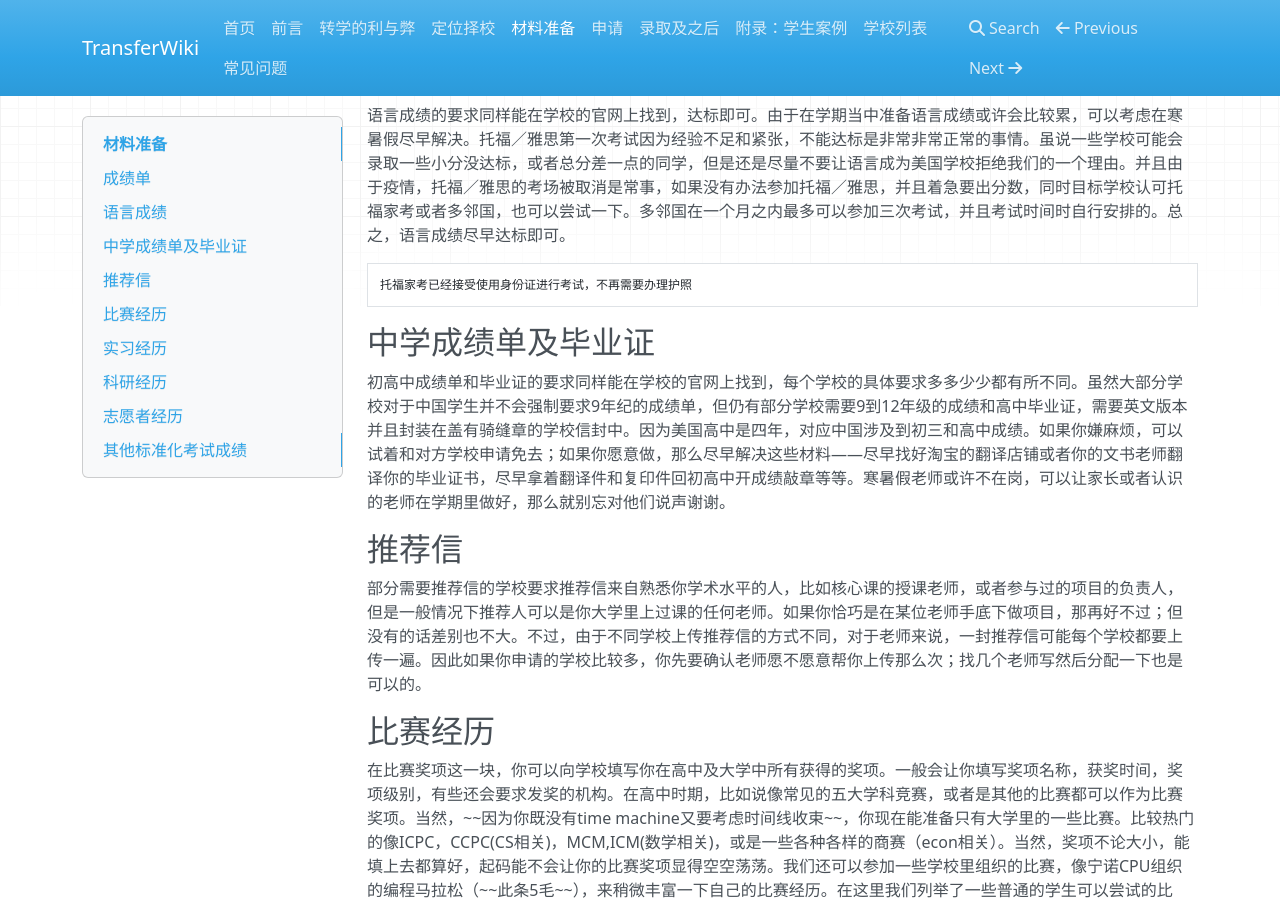
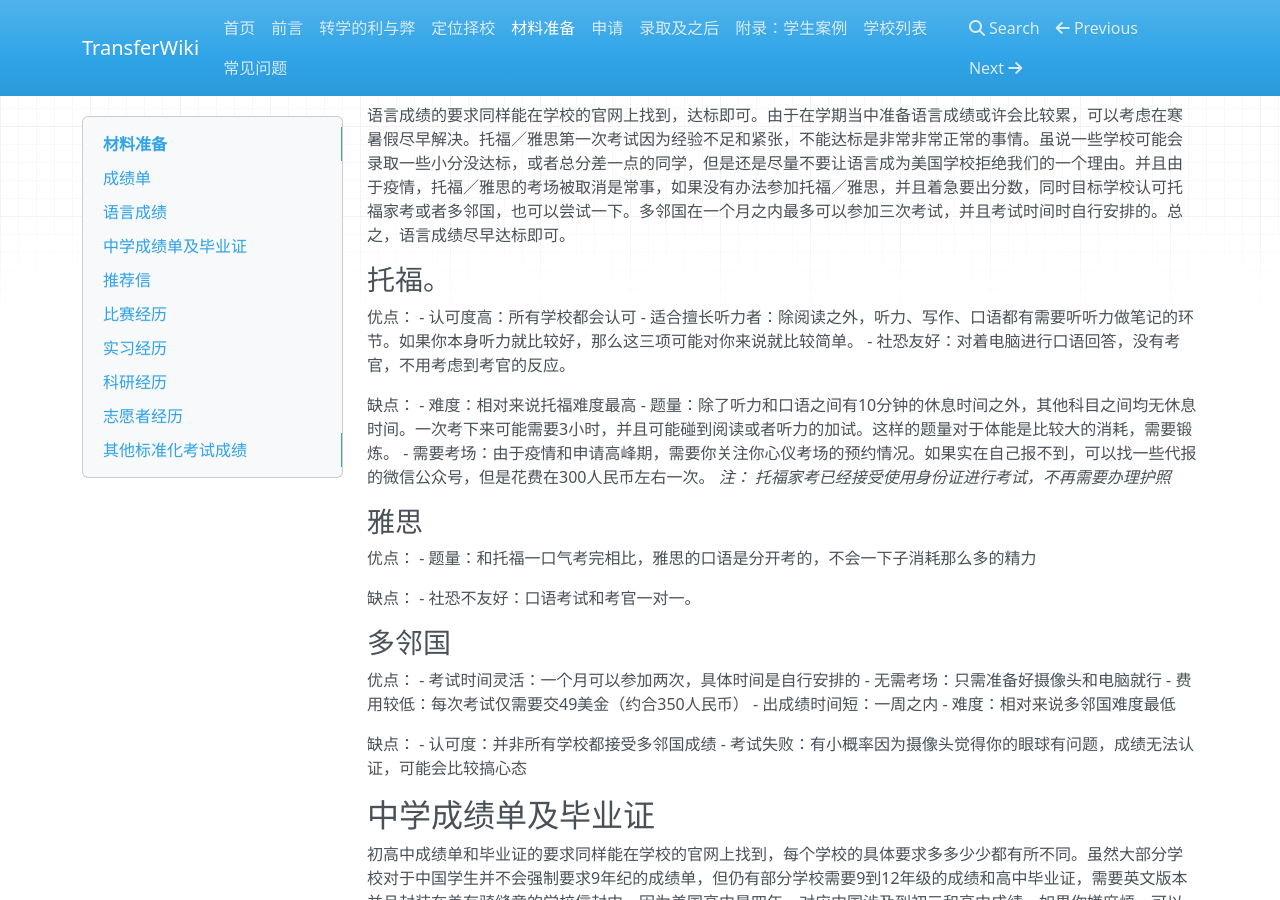
Before and after one commit to SihanXU/TransferWiki, an MkDocs documentation site: the page built from docs/material.md, in a window 1280 px wide and 900 px high, scrolled down 476 px. Built offline with MkDocs 1.6.1, drawn with Linux system fonts in a browser that asks for light colours; nearby versions of some CDN libraries.

Commit message:
Update material.md

```diff
--- a/docs/material.md
+++ b/docs/material.md
@@ -11,8 +11,38 @@
 ## 语言成绩
 
 语言成绩的要求同样能在学校的官网上找到，达标即可。由于在学期当中准备语言成绩或许会比较累，可以考虑在寒暑假尽早解决。托福／雅思第一次考试因为经验不足和紧张，不能达标是非常非常正常的事情。虽说一些学校可能会录取一些小分没达标，或者总分差一点的同学，但是还是尽量不要让语言成为美国学校拒绝我们的一个理由。并且由于疫情，托福／雅思的考场被取消是常事，如果没有办法参加托福／雅思，并且着急要出分数，同时目标学校认可托福家考或者多邻国，也可以尝试一下。多邻国在一个月之内最多可以参加三次考试，并且考试时间时自行安排的。总之，语言成绩尽早达标即可。
+### 托福。
+优点：
+- 认可度高：所有学校都会认可
+- 适合擅长听力者：除阅读之外，听力、写作、口语都有需要听听力做笔记的环节。如果你本身听力就比较好，那么这三项可能对你来说就比较简单。
+- 社恐友好：对着电脑进行口语回答，没有考官，不用考虑到考官的反应。
 
-    托福家考已经接受使用身份证进行考试，不再需要办理护照
+缺点：
+- 难度：相对来说托福难度最高
+- 题量：除了听力和口语之间有10分钟的休息时间之外，其他科目之间均无休息时间。一次考下来可能需要3小时，并且可能碰到阅读或者听力的加试。这样的题量对于体能是比较大的消耗，需要锻炼。
+- 需要考场：由于疫情和申请高峰期，需要你关注你心仪考场的预约情况。如果实在自己报不到，可以找一些代报的微信公众号，但是花费在300人民币左右一次。
+*注：    托福家考已经接受使用身份证进行考试，不再需要办理护照*
+
+### 雅思
+优点：
+- 题量：和托福一口气考完相比，雅思的口语是分开考的，不会一下子消耗那么多的精力
+
+缺点：
+- 社恐不友好：口语考试和考官一对一。
+
+### 多邻国
+优点：
+- 考试时间灵活：一个月可以参加两次，具体时间是自行安排的
+- 无需考场：只需准备好摄像头和电脑就行
+- 费用较低：每次考试仅需要交49美金（约合350人民币）
+- 出成绩时间短：一周之内
+- 难度：相对来说多邻国难度最低
+
+缺点：
+- 认可度：并非所有学校都接受多邻国成绩
+- 考试失败：有小概率因为摄像头觉得你的眼球有问题，成绩无法认证，可能会比较搞心态
+
+
 
 ## 中学成绩单及毕业证
 
```
